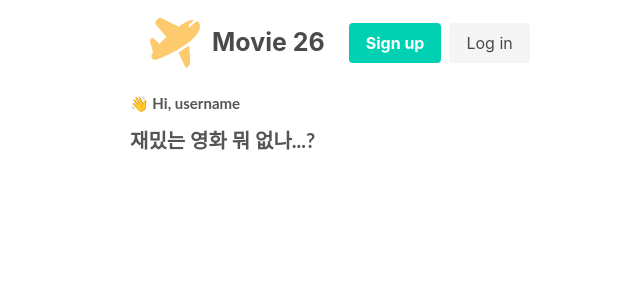
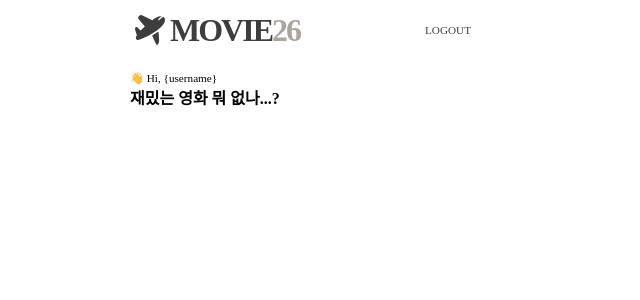
Before and after one commit to heesungjang/movie26-proejct, a Flask app: template templates/index.html in a window 1280 px wide. Shown: the top 300 px of the page, without its empty margins (335-975 px from the left). Run offline with Flask 2, Linux system fonts and the light colour scheme; the template is opened without the code that fills it, so the values that code supplies are empty; some libraries are stand-ins or nearby versions; some web fonts are replaced.

Commit message:
[feat]index페이지 디자인 수정
- 폰트 적용
- splash 적용
- html, css 분리

```diff
--- a/static/css/index.css
+++ b/static/css/index.css
@@ -1,11 +1,233 @@
-h5 {
-    font-family: "Lato", sans-serif;
-    font-weight: 700;
-    color: #555;
+@font-face {
+    font-family: 'SEBANG_Gothic_Bold';
+    src: url('https://cdn.jsdelivr.net/gh/projectnoonnu/noonfonts_2104@1.0/SEBANG_Gothic_Bold.woff') format('woff');
+    font-weight: normal;
+    font-style: normal;
 }
 
-span {
-    font-family: "Lato", sans-serif;
+@font-face {
+    font-family: 'GmarketSansMedium';
+    src: url('https://cdn.jsdelivr.net/gh/projectnoonnu/noonfonts_2001@1.1/GmarketSansMedium.woff') format('woff');
+    font-weight: normal;
+    font-style: normal;
+}
+
+
+.splash {
+    position: fixed;
+    width: 100vw;
+    height: 100vh;
+    top: 0;
+    left: 0;
+    background: white;
+    z-index: 99;
+    display: flex;
+    align-items: center;
+    justify-content: center;
+    animation: hideSplash 5s ease;
+    animation-fill-mode: forwards;
+}
+
+@keyframes hideSplash {
+    0% {
+
+    }
+    99% {
+        opacity: 1;
+    }
+    100% {
+        visibility: hidden;
+        opacity: 0;
+    }
+
+}
+
+.splash .logo {
+    width: 25%;
+    height: 25%;
+    animation: flyingPlane 5s ease;
+}
+
+@keyframes flyingPlane {
+    50% {
+        transform: translateX(0) translateY(0);
+
+    }
+    100% {
+        filter: invert(81%) sepia(46%) saturate(3745%) hue-rotate(354deg) brightness(104%) contrast(101%);
+        transform: translateX(100%) translateY(-100%);
+    }
+}
+
+
+.splash .title {
+    font-size: 5rem;
+}
+
+.splash .title span {
+    color: var(--gray);
+}
+
+.index__container {
+    font-family: 'GmarketSansMedium';
+    width: 350px;
+    margin: auto;
+    display: block;
+
+}
+
+/*헤더 로고영역*/
+.navbar {
+    font-family: 'SEBANG_Gothic_Bold';
+    display: flex;
+    justify-content: space-between;
+    align-items: flex-start;
+    padding: 5px;
+    height: 50px;
+    text-transform: uppercase;
+    color: var(--black);
+}
+
+.navbar__logo {
+    display: flex;
+    align-items: center;
+    height: 50px;
+    cursor:pointer;
+}
+
+
+
+.navbar__logo svg {
+    width: 30px;
+    height: 100%;
+    margin-right: 5px;
+}
+
+.navbar__title {
     font-weight: 700;
-    color: #555;
+    font-size: 2rem;
+    letter-spacing: -2px;
 }
+
+
+
+.navbar__title span {
+    color: var(--gray);
+}
+
+/*헤더 컨트롤영역*/
+.navbar__control {
+    height: 100%;
+    width: 50px;
+}
+
+.navbar__control .logout {
+    display: block;
+    height: 100%;
+    border-radius: 10px;
+    font-size: 0.7rem;
+    cursor: pointer;
+}
+
+.navbar__control .logout:hover {
+    color: var(--gray);
+}
+
+.navbar__control .logout span {
+    line-height: 50px;
+}
+
+
+/*greeting 영역*/
+.greeting {
+    margin: 20px 0;
+    font-weight: 500;
+    font-size: .7rem;
+    line-height: 1.5;
+}
+
+.greeting .greeting__text {
+    font-weight: 700;
+    font-size: 1rem;
+
+}
+
+.greeting .greeting__text:hover {
+
+}
+
+/*컨텐츠 영역*/
+main.contents-container {
+    display: grid;
+    grid-template-columns: 1fr;
+}
+
+.card .card-img-top {
+    width: 100%;
+}
+
+.card .card-title {
+    font-size: 1.4rem;
+    margin: 10px 0;
+}
+
+.card .card-body {
+    font-size: .9rem;
+    display: flex;
+    justify-content: space-between;
+    align-items: flex-end;
+    margin-bottom:30px;
+
+}
+
+.card .card-body .card-info {
+    display: flex;
+    flex-direction: column;
+}
+
+
+.card .card-body .card-genre {
+}
+
+.card .card-body .card-producer {
+}
+
+.card .card-body .card-booking {
+}
+
+.card .card-body .btn {
+    font-weight: 700;
+    padding: 10px;
+    text-align: center;
+    color: var(--green);
+    border: 2px solid var(--green);
+    display: inline-block;
+    border-radius: 0.3em;
+    transition: all 0.2s ease-in-out;
+    position: relative;
+    overflow: hidden;
+}
+
+.card .card-body .btn:before {
+    content: "";
+    background-color: rgba(255, 255, 255, 0.5);
+    height: 100%;
+    width: 3em;
+    display: block;
+    position: absolute;
+    top: 0;
+    left: -4.5em;
+    transform: skewX(-45deg) translateX(0);
+    transition: none;
+}
+
+.card .card-body .btn:hover {
+    background-color: var(--green);
+    color: #fff;
+    border-bottom: 4px solid hsl(var(--green), 10%);
+}
+
+.card .card-body .btn:hover:before {
+    transform: skewX(-45deg) translateX(13.5em);
+    transition: all 0.5s ease-in-out;
+}
--- a/static/js/main.js
+++ b/static/js/main.js
@@ -21,7 +21,7 @@
         },
         success: function (response) {
             if (response["result"] == "success") {
-                $.cookie("mytoken", response["token"], { path: "/" });
+                $.cookie("mytoken", response["token"], {path: "/"});
                 window.location.replace("/");
             } else {
                 alert(response["msg"]);
@@ -93,50 +93,23 @@
                     const booking = movie["booking"];
 
                     const temp_html = `
-                            <div class="card" style="width: 18rem">
+                            <section class="card">
                         <img
                             class="card-img-top"
                             src="${poster}"
                             alt="Card image cap"
                         />
-                        <div style="margin-left: 10px" class="card-body">
-                            <span style="font-size: 20px" class="card-title"
-                                >${title}</span
-                            >
-                            <span
-                                style="display: block; font-size: 10px"
-                                class="card-title"
-                                >장르: ${genre}</span
-                            >
-                            <span
-                                style="
-                                    font-size: 13px;
-                                    display: block;
-                                    margin: 5px 0 0 0;
-                                "
-                                class="card-text"
-                                >감독: ${producer}</span
-                            >
-                            <span
-                                style="font-size: 12px; display: block"
-                                class="card-title"
-                                >예매율: ${booking}%</span
-                            >
-                            <a
-                                style="
-                                    display: block;
-                                    text-align: end;
-                                    margin-right: 20px;
-                                    color: inherit;
-                                    font-weight: 700;
-                                    height: 35px;
-                                "
-                                href="/movie/${movie_id}"
-                                class="btn btn-primary"
-                                >상세보기</a
-                            >
+                        <h5 class="card-title">${title}</h5>
+
+                        <div class="card-body">
+                        <div class="card-info">
+                            <span class="card-genre">장르: ${genre}</span>
+                            <span class="card-producer">감독: ${producer}</span>
+                            <span class="card-booking">예매율: ${booking}%</span></div>
+
+                            <a href="/movie/${movie_id}" class="btn btn-primary">상세보기</a>
                         </div>
-                    </div>
+                    </section>
                     `;
                     if (title != "") {
                         $("#movies-box").append(temp_html);
--- a/templates/index.html
+++ b/templates/index.html
@@ -1,15 +1,13 @@
 <!DOCTYPE html>
 <html lang="en">
 <head>
-        <meta charset="UTF-8" />
-        <meta http-equiv="X-UA-Compatible" content="IE=edge" />
-        <meta name="viewport" content="width=device-width, initial-scale=1.0" />
+    <meta charset="UTF-8"/>
+    <meta http-equiv="X-UA-Compatible" content="IE=edge"/>
+    <meta name="viewport" content="width=device-width, initial-scale=1.0"/>
     <title>Movie 26</title>
-        <link
-            rel="stylesheet"
-            href="https://cdn.jsdelivr.net/npm/bulma@0.9.2/css/bulma.min.css"
-        />
-        <link rel="stylesheet" href="/static/css/index.css" />
+    <link rel="stylesheet" href="/static/css/reset.css"/>
+    <link rel="stylesheet" href="/static/css/style.css"/>
+    <link rel="stylesheet" href="/static/css/index.css"/>
     <script
             src="http://ajax.googleapis.com/ajax/libs/jquery/1.7.1/jquery.min.js"
             type="text/javascript"
@@ -24,80 +22,58 @@
 
 <body>
 <script type="text/javascript" src="/static/js/main.js"></script>
-        <div style="width: 350px; margin: auto; display: block">
-            <nav
-                class="navbar"
-                role="navigation"
-                aria-label="main navigation"
-                style="margin-top: 15px"
-            >
-                <div class="navbar-brand">
-                    <img
-                        src="/static/img/group.svg"
-                        width="50"
-                        height="60"
-                        style="margin-left: 20px"
-                    />
-
-                    <a
-                        role="button"
-                        class="navbar-burger"
-                        aria-label="menu"
-                        aria-expanded="false"
-                        data-target="navbarBasicExample"
-                    >
-                        <span aria-hidden="true"></span>
-                        <span aria-hidden="true"></span>
-                        <span aria-hidden="true"></span>
+<div class="index__container">
+    <div class="splash ">
+        <svg class="logo" width="1581" height="1581" viewBox="0 0 1581 1581" fill="none" xmlns="http://www.w3.org/2000/svg">
+                <path d="M1581 269.655C1581 769.681 262.534 1321.6 162.698 1321.6C106.725 1321.6 43.219 1298.01 43.219 1203.67C43.219 1172.15 63.1184 1126.59 98.0373 1071.67L97.9985 1071.7L5.44804 771.055C-7.08371 730.353 2.85179 678.787 26.5668 661.425L42.4724 649.782C71.2998 628.68 103.744 631.826 131.187 658.383L299.204 821.006C364.622 750.066 438.831 675.792 517.046 602.666L189.622 214.297C163.719 183.569 163.995 114.074 190.141 84.0451L216.925 53.2793C261.503 2.07706 315.696 -13.046 366.598 11.4995L911.294 274.175C1081.13 150.932 1234.68 66.8155 1325.57 66.8155C1349.84 66.8155 1374.15 67.9916 1397.61 71.0568L1233.11 206.82L1229.18 307.978L1483.09 94.5774C1543.96 121.116 1581 170.646 1581 269.655ZM918.354 1132.81L1121.53 1554.78C1133.91 1580.5 1154.08 1588.24 1171.07 1573.8L1198.28 1550.67C1247.9 1508.51 1277.12 1412.89 1270.77 1313.54L1245.33 915.925C1243.76 891.322 1230.1 875.751 1217.32 883.978L927.192 1070.83C913.071 1079.93 908.457 1112.26 918.354 1132.81Z"
+                      fill="#3D3D3D"/>
+            </svg>
+            <div class="title" >
+                    Movie<span >26</span>
+            </div>
+    </div>
+    <nav class="navbar">
+        <div class="navbar__logo">
+            <svg width="1581" height="1581" viewBox="0 0 1581 1581" fill="none" xmlns="http://www.w3.org/2000/svg">
+                <path d="M1581 269.655C1581 769.681 262.534 1321.6 162.698 1321.6C106.725 1321.6 43.219 1298.01 43.219 1203.67C43.219 1172.15 63.1184 1126.59 98.0373 1071.67L97.9985 1071.7L5.44804 771.055C-7.08371 730.353 2.85179 678.787 26.5668 661.425L42.4724 649.782C71.2998 628.68 103.744 631.826 131.187 658.383L299.204 821.006C364.622 750.066 438.831 675.792 517.046 602.666L189.622 214.297C163.719 183.569 163.995 114.074 190.141 84.0451L216.925 53.2793C261.503 2.07706 315.696 -13.046 366.598 11.4995L911.294 274.175C1081.13 150.932 1234.68 66.8155 1325.57 66.8155C1349.84 66.8155 1374.15 67.9916 1397.61 71.0568L1233.11 206.82L1229.18 307.978L1483.09 94.5774C1543.96 121.116 1581 170.646 1581 269.655ZM918.354 1132.81L1121.53 1554.78C1133.91 1580.5 1154.08 1588.24 1171.07 1573.8L1198.28 1550.67C1247.9 1508.51 1277.12 1412.89 1270.77 1313.54L1245.33 915.925C1243.76 891.322 1230.1 875.751 1217.32 883.978L927.192 1070.83C913.071 1079.93 908.457 1112.26 918.354 1132.81Z"
+                      fill="#3D3D3D"/>
+            </svg>
+            <div class="navbar__title">
+                <a class="navbar-item" id="jsTitle">
+                    Movie<span id="jsTitle26">26</span>
                 </a>
             </div>
-                <div id="navbarBasicExample" class="navbar-menu">
-                    <div class="navbar-start">
-                        <a
-                            class="navbar-item"
-                            style="font-weight: 700; font-size: 25px"
-                        >
-                            Movie 26
+
+        </div>
+        <div id="navbarBasicExample" class="navber__title">
+
+        </div>
+        <div class="navbar__control">
+            <a class="logout is-primary">
+                <span>logout</span>
             </a>
         </div>
+    </nav>
+    <section class="greeting">
+        <p class="greeting__user">👋 Hi, {username}</p>
+        <p class="greeting__text">재밌는 영화 뭐 없나...?</p>
+    </section>
+
+    <main id="movies-box"
+          class="contents-container">
+
+    </main>
 </div>
-                <div class="navbar-end navbar-menu">
-                    <div class="navbar-item">
-                        <div class="buttons">
-                            <a class="button is-primary">
-                                <strong>Sign up</strong>
-                            </a>
-                            <a class="button is-light"> Log in </a>
-                        </div>
-                    </div>
-                </div>
-            </nav>
-            <div class="top-container" style="margin-top: 20px">
-                <span
-                    style="
-                        font-weight: 700;
-                        font-size: 15px;
-                        margin-bottom: 10px;
-                    "
-                >
-                    👋 Hi, username
-                </span>
-                <span
-                    style="
-                        font-weight: 700;
-                        font-size: 20px;
-                        display: block;
-                        margin-top: 10px;
-                    "
-                >
-                    재밌는 영화 뭐 없나...?
-                </span>
-            </div>
-        </div>
-        <section
-            id="movies-box"
-            class="section"
-            style="width: 350px; margin: auto; display: block"
-        ></section>
+<script>
+    $(document).ready(function(){
+        $(document).scrollTop();
+    })
+    $('#jsTitle').hover(function(){
+        $('#jsTitle26').css("color","#00d1b2");
+    },function(){
+        $('#jsTitle26').css("color","#aaa69d");
+    })
+
+</script>
 </body>
 </html>
```
Also changed, not shown: static/css/detail.css (+2 -8 lines), static/img/Vector.svg (deleted). Lines whose indentation alone changed are shown as unchanged.
